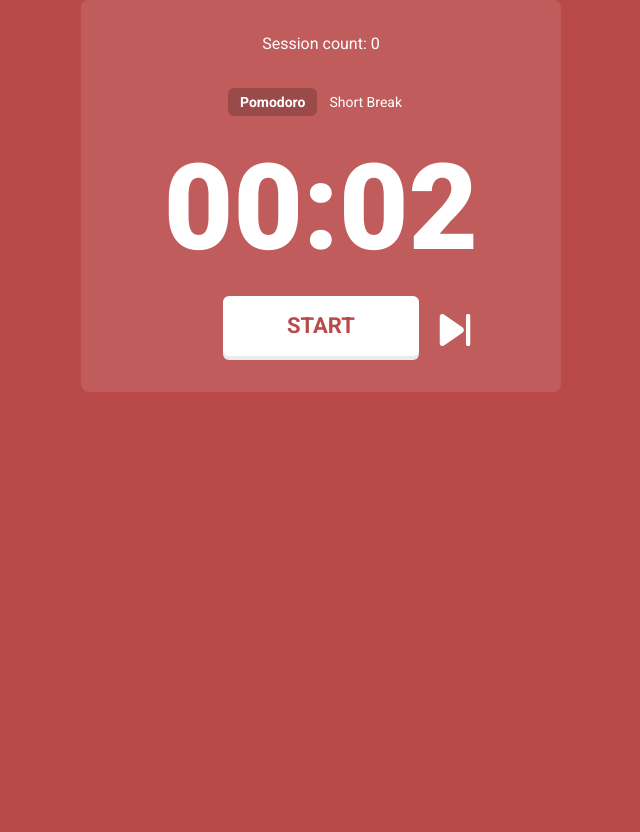
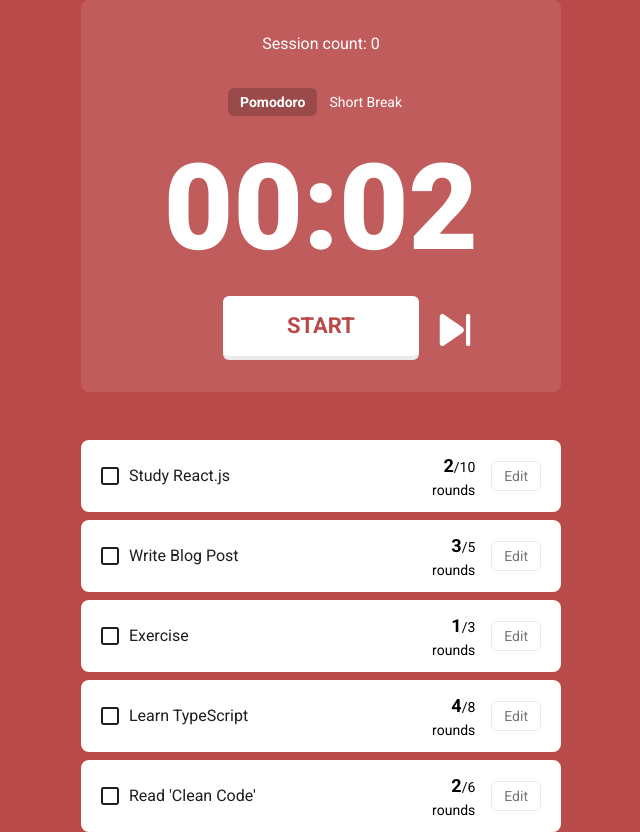
Before and after one commit to teoh4770/pomodor, a React (Vite) app: page / in a window 1280 px wide. Shown: the whole page, without its empty margins (319-959 px from the left). Before the commit the page ends 800 px from the top, so only its background shows below. Built offline with nearby package versions, Linux system fonts and the light colour scheme.

Commit message:
feat: Add Todos component for managing tasks

```diff
--- a/src/App.tsx
+++ b/src/App.tsx
@@ -1,13 +1,14 @@
 // import reactLogo from './assets/react.svg'
 // import viteLogo from '/vite.svg'
 import "./App.css";
-import { Timer } from "./components/Timer";
+import { Timer, Todos } from "./components";
 import { ToastContainer } from "react-toastify";
 
 const App = () => {
   return (
     <>
       <Timer />
+      <Todos />
       <ToastContainer
         pauseOnHover={false}
         pauseOnFocusLoss={false}
--- a/src/components/Timer/index.ts
+++ /dev/null
@@ -1,2 +0,0 @@
-import { Timer } from "./Timer";
-export { Timer };
--- /dev/null
+++ b/src/components/Todos/Todos.tsx
@@ -0,0 +1,104 @@
+import { useTodo } from "../../hooks";
+import { ITodo, ITodoHandlers } from "../../types";
+
+interface TodoItemProp {
+  todo: ITodo;
+  handlers: ITodoHandlers;
+}
+
+const TodoItem = ({ todo, handlers }: TodoItemProp) => {
+  const Checkbox = (
+    <>
+      <input
+        type="checkbox"
+        id={"todo-" + todo.id}
+        className="checkbox peer"
+        checked={todo.completed}
+        onClick={() => handlers.handleToggle(todo.id)}
+      />
+      <label htmlFor={"todo-" + todo.id} className="peer-checked:line-through">
+        {todo.title}
+      </label>
+    </>
+  );
+
+  const Session = (
+    <div className="sessions text-right text-sm">
+      <p>
+        <b className="text-lg font-bold">{todo.completedSessions}</b>/
+        {todo.targetSessions}
+      </p>
+      <p>round{todo.targetSessions > 1 && "s"}</p>
+    </div>
+  );
+
+  const EditButton = (
+    <button
+      type="button"
+      className="button border !text-black/60 hover:bg-black/10"
+      data-type="secondary"
+      data-size="sm"
+      title="Click to edit this task"
+      aria-label="Edit todo button"
+      onClick={() => console.log("open edit menu")}
+    >
+      Edit
+    </button>
+  );
+
+  const Description = todo.description && (
+    <div className="description hidden">
+      <label className="hidden" htmlFor={"description-" + todo.id}>
+        description
+      </label>
+      <textarea
+        id={"description-" + todo.id}
+        name="description"
+        value={todo.description}
+        className="pointer-events-none w-full cursor-none resize-none rounded-lg bg-[#feff9c]/80 p-3 text-sm shadow-md"
+      ></textarea>
+    </div>
+  );
+
+  return (
+    <li>
+      <div
+        className="cursor-pointer space-y-2 rounded-lg bg-white px-5 py-3"
+        role="button"
+      >
+        {/* contains checkbox, session and edit button */}
+        <div className="flex items-center justify-between">
+          <div className="form-control">{Checkbox}</div>
+          <div className="flex items-center gap-4">
+            {Session}
+            {EditButton}
+          </div>
+        </div>
+        {/* contain description */}
+        {Description}
+      </div>
+    </li>
+  );
+};
+
+/* Should contain message, label, action buttons, list, form, form toggle button */
+const Todos = () => {
+  const { todos, handlers } = useTodo();
+
+  const TodoList = todos.map((todo, index) => (
+    <TodoItem todo={todo} handlers={handlers} />
+  ));
+
+  return (
+    <section className="mx-auto max-w-[30rem]" aria-label="Todos section">
+      <div className="mt-4 py-4 text-center">{/* activeTodoMsg */}</div>
+      {/* header */}
+      {/* list */}
+      <ol className="grid gap-2">{TodoList}</ol>
+      {/* form */}
+      {/* button */}
+    </section>
+  );
+};
+
+export { Todos };
--- /dev/null
+++ b/src/components/index.ts
@@ -0,0 +1,4 @@
+import { Timer } from "./Timer/Timer.tsx";
+import { Todos } from "./Todos/Todos.tsx";
+
+export { Timer, Todos };
--- a/src/hooks/index.ts
+++ b/src/hooks/index.ts
@@ -1,4 +1,5 @@
 import { useTimer } from "./useTimer";
 import { useSession } from "./useSession";
+import { useTodo } from "./useTodo";
 
-export { useTimer, useSession };
+export { useTimer, useSession, useTodo };
--- /dev/null
+++ b/src/hooks/useTodo.tsx
@@ -0,0 +1,146 @@
+import { useEffect, useState } from "react";
+import { ITodo, ITodoForm, ITodoHandlers } from "../types/types";
+
+interface IUseTodo {
+  todos: ITodo[];
+  activeTodo: ITodo | null;
+  activeTodoId: string;
+  handlers: ITodoHandlers;
+}
+
+const useTodo = (): IUseTodo => {
+  // Constants
+
+  // States
+  // todo: remove the temporary todo list
+  const [todos, setTodos] = useState<ITodo[]>([
+    {
+      id: "1",
+      title: "Study React.js",
+      description: "Go through React documentation and build a small project.",
+      completed: false,
+      targetSessions: 10,
+      completedSessions: 2,
+    },
+    {
+      id: "2",
+      title: "Write Blog Post",
+      description:
+        "Write and publish a technical blog post about JavaScript closures.",
+      completed: false,
+      targetSessions: 5,
+      completedSessions: 3,
+    },
+    {
+      id: "3",
+      title: "Exercise",
+      description:
+        "Complete a 30-minute workout focusing on strength training.",
+      completed: false,
+      targetSessions: 3,
+      completedSessions: 1,
+    },
+    {
+      id: "4",
+      title: "Learn TypeScript",
+      description:
+        "Follow the TypeScript tutorial and practice by converting JavaScript code.",
+      completed: false,
+      targetSessions: 8,
+      completedSessions: 4,
+    },
+    {
+      id: "5",
+      title: "Read 'Clean Code'",
+      description: "Read 3 chapters of 'Clean Code' by Robert C. Martin.",
+      completed: false,
+      targetSessions: 6,
+      completedSessions: 2,
+    },
+  ]);
+  const [activeTodoId, setActiveTodoId] = useState("");
+
+  // Derived variables
+  const activeTodo =
+    todos.find((todo) => todo.id === activeTodoId) || todos[0] || null;
+
+  /******************/
+  /* Todos Handlers */
+  /******************/
+  function handleAdd(formData: ITodoForm) {
+    const newTodoId = self.crypto.randomUUID();
+    const newTodos: ITodo[] = [
+      ...todos,
+      {
+        id: newTodoId,
+        title: formData.title,
+        description: formData.description,
+        completed: false,
+        targetSessions: formData.targetSessions,
+        completedSessions: 0,
+      },
+    ];
+
+    setTodos(newTodos);
+    setActiveTodoId(newTodoId);
+  }
+
+  function handleEdit(id: string, formData: ITodoForm) {
+    const updatedTodos = todos.map((todo) => {
+      if (todo.id !== id) return todo;
+
+      return {
+        ...todo,
+        ...formData,
+      };
+    });
+
+    setTodos(updatedTodos);
+  }
+
+  function handleRemove(id: string) {
+    const updatedTodos = todos.filter((todo) => todo.id !== id);
+    setTodos(updatedTodos);
+  }
+
+  function handleToggle(id: string) {
+    const updatedTodos = todos.map((todo) => {
+      if (todo.id !== id) return todo;
+
+      return {
+        ...todo,
+        completed: !todo.completed,
+      };
+    });
+
+    setTodos(updatedTodos);
+    // select next incomplete todo
+  }
+
+  /******************/
+  /* Todos Effects  */
+  /******************/
+  // Update todos in localstorage
+  useEffect(() => {
+    console.dir(todos);
+  }, [todos]);
+
+  // Update activeTodoId in localstorage
+  useEffect(() => {
+    console.dir(activeTodoId);
+  }, [activeTodoId]);
+
+  return {
+    todos,
+    activeTodoId,
+    activeTodo,
+    handlers: {
+      handleAdd,
+      handleEdit,
+      handleRemove,
+      handleToggle,
+    },
+  };
+};
+
+export { useTodo };
--- a/src/index.css
+++ b/src/index.css
@@ -30,6 +30,17 @@
     /* ↓ Any extent vertical margins are removed */
     margin-block: 0;
   }
+}
+
+/* Utility */
+.form-control {
+  --form-control-color: rgb(30 30 30);
+
+  display: grid;
+  grid-template-columns: 1em auto;
+  align-items: center;
+  gap: 0.75em;
+  color: var(--form-control-color);
 }
 
 /* Block */
@@ -154,3 +165,43 @@
     font-weight: bold;
   }
 }
+
+.checkbox {
+  appearance: none;
+  background-color: #fff;
+  margin: 0;
+  font: inherit;
+  color: currentColor;
+  width: 1.15em;
+  height: 1.15em;
+  border: 0.15em solid currentColor;
+  border-radius: 0.15em;
+
+  display: grid;
+  place-content: center;
+
+  &::before {
+    content: "";
+    width: 0.65em;
+    height: 0.65em;
+    transform: scale(0);
+    transition: 120ms transform ease-in-out;
+
+    box-shadow: inset 1em 1em var(--form-control-color);
+    /* windows high contrast mode */
+    background-color: CanvasText;
+
+    transform-origin: bottom left;
+    clip-path: polygon(14% 44%, 0 65%, 50% 100%, 100% 16%, 80% 0%, 43% 62%);
+  }
+
+  &:checked::before {
+    transform: scale(1);
+  }
+
+  &:focus {
+    --outline-size: max(2px, 0.15em);
+    outline: var(--outline-size) solid currentColor;
+    outline-offset: var(--outline-size);
+  }
+}
--- /dev/null
+++ b/src/types/index.ts
@@ -0,0 +1,5 @@
+import { ITodo, ITodoForm, ITodoHandlers } from "./types";
+export type { ITodo, ITodoForm, ITodoHandlers };
+
+import { TimerModeEnum } from "./enums";
+export type { TimerModeEnum };
--- /dev/null
+++ b/src/types/types.ts
@@ -0,0 +1,23 @@
+interface ITodo {
+  id: string;
+  title: string;
+  description: string;
+  completed: boolean;
+  targetSessions: number;
+  completedSessions: number;
+}
+
+interface ITodoForm {
+  title: string;
+  description: string;
+  targetSessions: number;
+}
+
+interface ITodoHandlers {
+  handleAdd: (formData: ITodoForm) => void;
+  handleEdit: (id: string, formData: ITodoForm) => void;
+  handleRemove: (id: string) => void;
+  handleToggle: (id: string) => void;
+}
+
+export type { ITodo, ITodoForm, ITodoHandlers };
```
